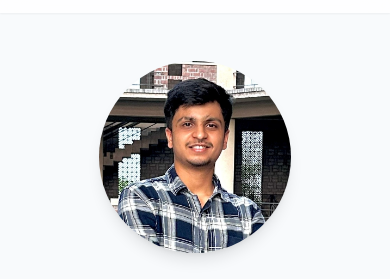
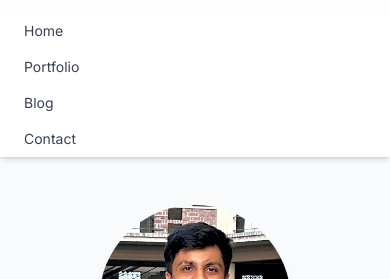
Before and after one commit to Saxena-1704/Portfolio, a plain HTML site: page index.html in a window 390 px wide. Both pictures are taken after a click on the button 354 px from the left and 32 px from the top of the page. Shown: the part 51-330 px from the top of the page. Drawn offline with nearby package versions, Linux system fonts and the light colour scheme.

Commit message:
Fixing the javascript

```diff
--- a/index.html
+++ b/index.html
@@ -252,83 +252,58 @@ I’m a B.Tech student in Computer Science with a strong passion for Machine Lea
 
     <!-- =========== JAVASCRIPT LOGIC =========== -->
     <script>
-        // Wait for the entire HTML document to be fully loaded and parsed.
     document.addEventListener('DOMContentLoaded', function() {
 
         // --- VARIABLE DECLARATIONS ---
-
-            // Get all the links that are used to switch between pages/sections.
-            // 'document.querySelectorAll' returns a list of all elements that match the selector '.page-switcher'.
         const pageSwitchers = document.querySelectorAll('.page-switcher');
-
-            // Get all the main content sections (home, portfolio, contact).
         const pageSections = document.querySelectorAll('.page-section');
-
-            // Get all the navigation links in the header.
         const navLinks = document.querySelectorAll('.nav-link');
 
+        // --- Mobile Menu Variables ---
+        const menuBtn = document.getElementById('menu-btn');
+        const mobileMenu = document.getElementById('mobile-menu');
+
+        // --- Event Listener for Hamburger Menu ---
+        // This only works if menuBtn is not null (i.e., the ID was found)
+        menuBtn.addEventListener('click', () => {
+            mobileMenu.classList.toggle('hidden');
+        });
 
         // --- CORE FUNCTION TO SWITCH PAGES ---
-
-            // This function handles the logic of showing one section and hiding others.
         function showPage(pageId) {
-                // Loop through each of the page sections (home, portfolio, contact).
             pageSections.forEach(section => {
-                    // Check if the current section's ID matches the pageId we want to show.
                 if (section.id === pageId) {
-                        // If it matches, remove the 'hidden' class to make it visible.
                     section.classList.remove('hidden');
                 } else {
-                        // If it does not match, add the 'hidden' class to hide it.
                     section.classList.add('hidden');
                 }
             });
 
-                // This part updates the 'active' style on the navigation links.
             navLinks.forEach(link => {
-                    // The 'href' attribute of a link looks like '#home'. We use 'substring(1)' to get just 'home'.
                 if (link.getAttribute('href').substring(1) === pageId) {
-                        // If the link's href matches the page we are on, add the 'active' class.
                     link.classList.add('active');
                 } else {
-                        // Otherwise, remove the 'active' class.
                     link.classList.remove('active');
                 }
             });
+
+            // Hide the mobile menu after clicking a link
+            mobileMenu.classList.add('hidden');
         }
 
-
         // --- EVENT LISTENERS ---
-
-            // We need to listen for clicks on our navigation links and buttons.
-            // Loop through each of the switcher links/buttons we found earlier.
         pageSwitchers.forEach(switcher => {
-                // Add a 'click' event listener to each one.
             switcher.addEventListener('click', function(event) {
-                    // 'event.preventDefault()' stops the browser's default behavior for a link,
-                    // which is to reload the page or jump to an anchor. We want to handle it with JS.
                 event.preventDefault();
-
-                    // 'this.getAttribute('href')' gets the href value from the clicked link (e.g., '#portfolio').
-                    // 'substring(1)' removes the '#' to get the clean ID (e.g., 'portfolio').
                 const targetPageId = this.getAttribute('href').substring(1);
-
-                    // Call our main function to show the correct page.
                 showPage(targetPageId);
-
-                    // This smoothly scrolls the user to the top of the page content after switching.
                 window.scrollTo({ top: 0, behavior: 'smooth' });
             });
         });
 
-
         // --- INITIAL PAGE LOAD ---
-
-            // When the website first loads, we want to make sure the correct page is shown
-            // in case the URL has a hash (e.g., yoursite.com/#portfolio).
-            const initialPage = window.location.hash.substring(1) || 'home'; // Default to 'home' if no hash exists.
+        const initialPage = 'home';
         showPage(initialPage);
-
     });
 </script>
 </body>
```
Lines whose indentation alone changed are shown as unchanged.
